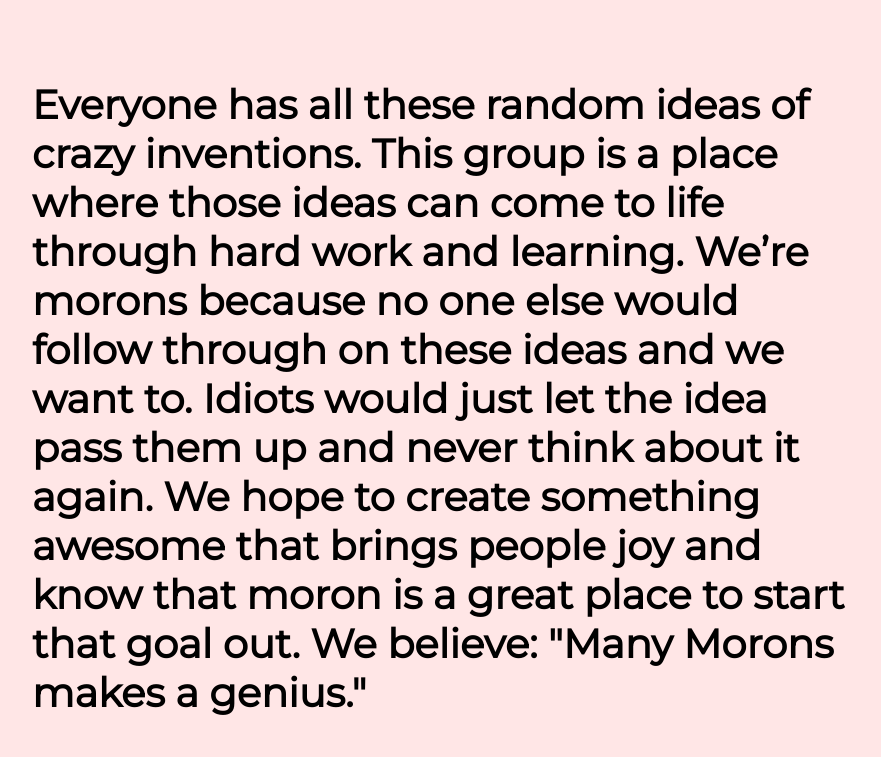
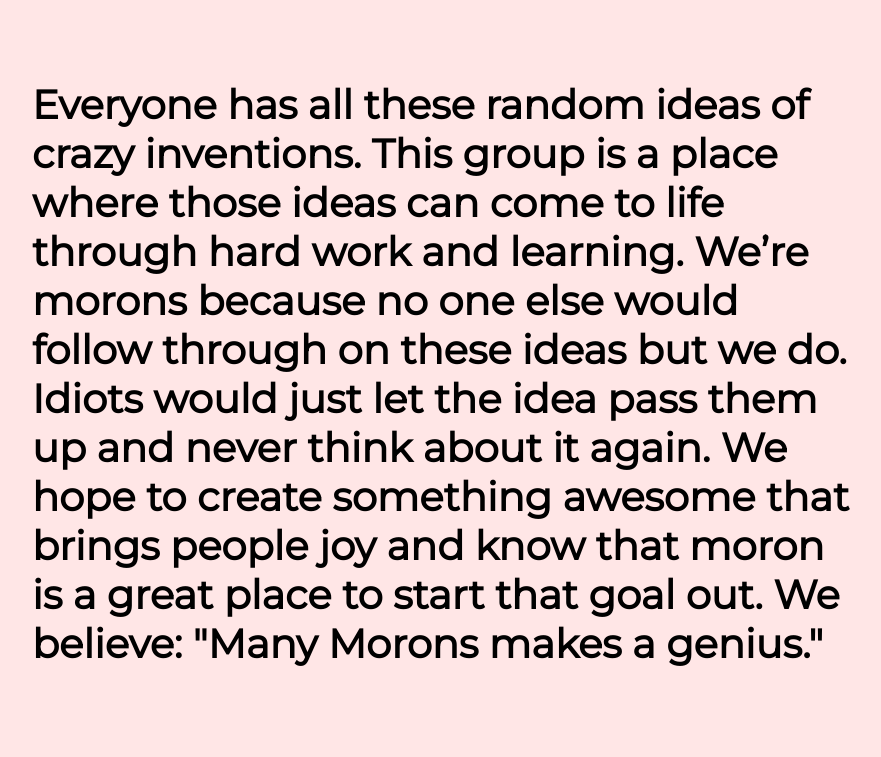
Before and after one commit to allenzhou101/moroninc, a plain HTML site: page index.html in a window 1280 px wide. Shown: the part 1103-1860 px from the top of the page, without its empty margins (192-1073 px from the left). Drawn offline with Linux system fonts and the light colour scheme; a web font is replaced by a local one.

Commit message:
Description change

```diff
--- a/index.html
+++ b/index.html
@@ -36,7 +36,7 @@
       <p class = "description_2">
         Everyone has all these random ideas of crazy inventions. This group is a place where those
         ideas can come to life through hard work and learning. We’re morons because no one else would
-        follow through on these ideas and we want to. Idiots would just let the idea pass them up and
+        follow through on these ideas but we do. Idiots would just let the idea pass them up and
         never think about it again. We hope to create something awesome that brings people joy and know
         that moron is a great place to start that goal out. We believe: "Many Morons makes a genius."
       </p>
```
